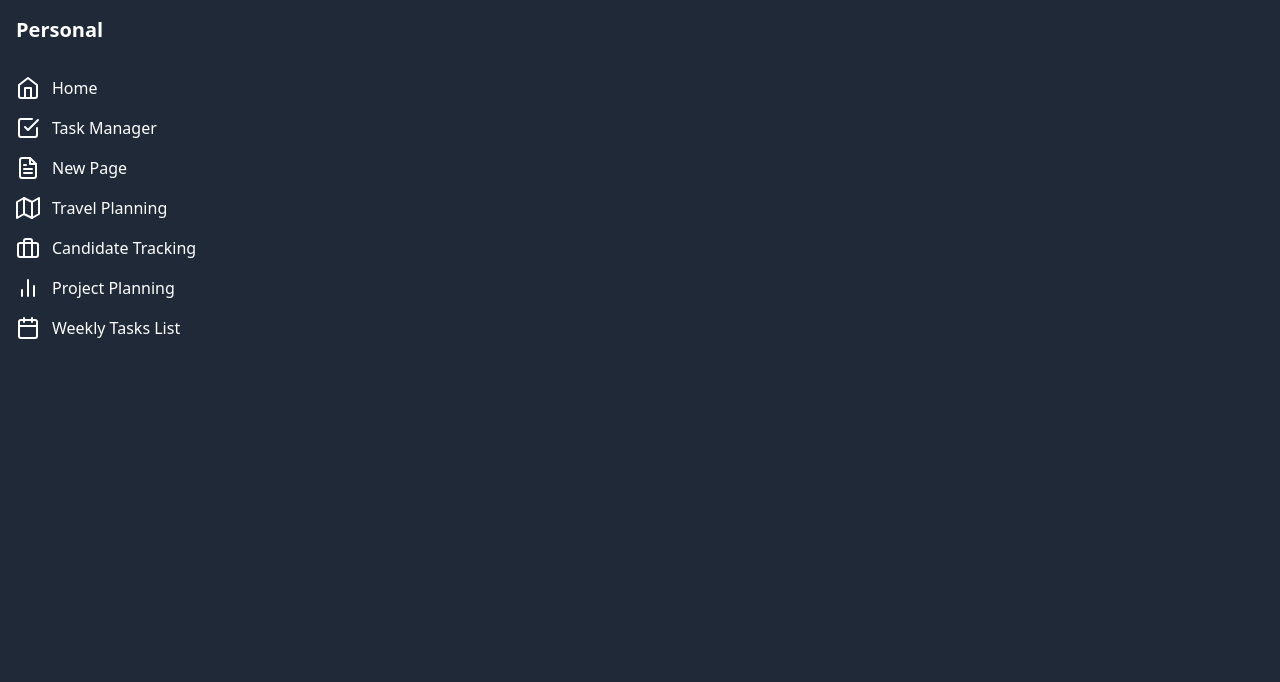
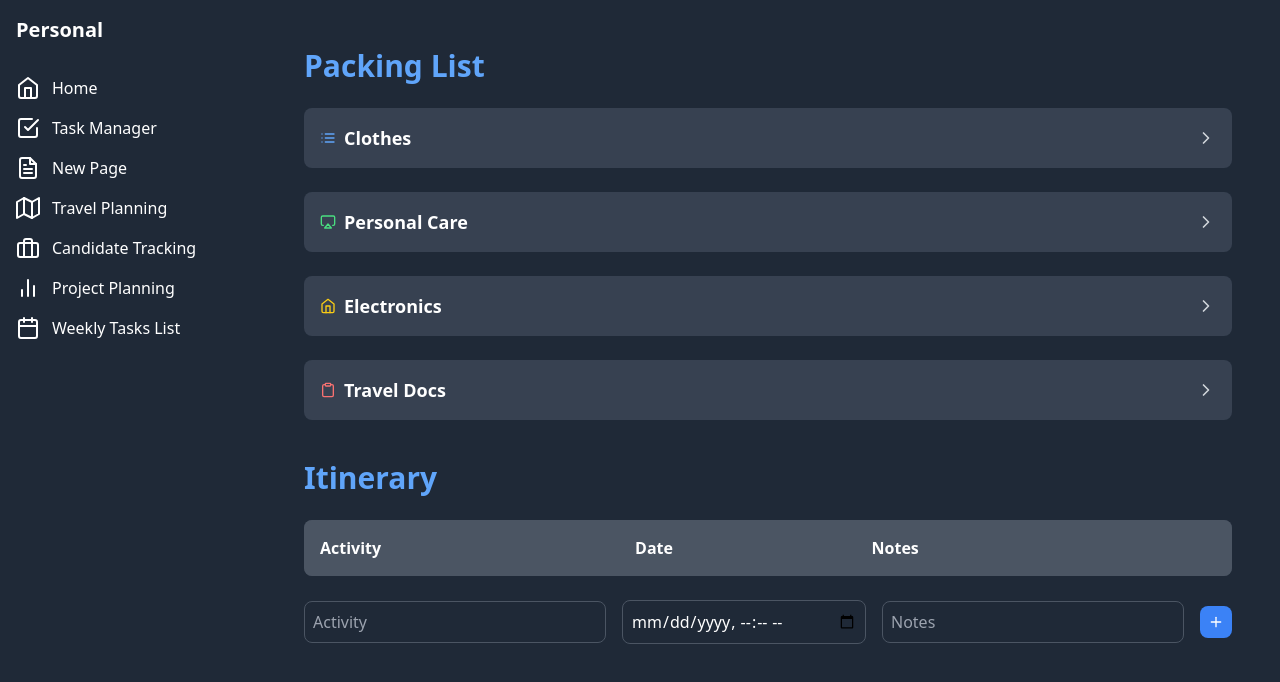
Before and after one commit to gabriellamsa/focusly, a React (Vite) app: page /travel-planning in a window 1280 px wide. Shown: the top 682 px of the page. Built offline with nearby package versions, Linux system fonts and the light colour scheme.

Commit message:
Creating TravelPlanning, inserting list and table

```diff
--- a/src/App.jsx
+++ b/src/App.jsx
@@ -3,6 +3,7 @@ import Sidebar from "./components/Sidebar";
 import HomePage from "./pages/HomePage";
 import TaskManager from "./components/TaskManager";
 import NewPage from "./pages/NewPage";
+import TravelPlanning from "./pages/TravelPlanning";
 
 function App() {
   return (
@@ -14,6 +15,7 @@ function App() {
             <Route path="/" element={<HomePage />} />
             <Route path="/task-manager" element={<TaskManager />} />
             <Route path="/new-page" element={<NewPage />} />
+            <Route path="/travel-planning" element={<TravelPlanning />} />
           </Routes>
         </div>
       </div>
--- a/src/components/TaskManager.jsx
+++ b/src/components/TaskManager.jsx
@@ -1,4 +1,5 @@
 import { useState } from "react";
+import { FiTrash2 } from "react-icons/fi";
 
 function TaskManager() {
   const [tasks, setTasks] = useState([]);
@@ -22,13 +23,13 @@ function TaskManager() {
     );
   };
 
-  const removeTask = (id) => {
-    setTasks(tasks.filter((task) => task.id !== id));
+  const handleRemoveTask = (id) => {
+    setTasks((prev) => prev.filter((task) => task.id !== id));
   };
 
   return (
     <div className="max-w-4xl mx-auto bg-gray-800 p-8 rounded-lg shadow-lg">
-      <h1 className="text-4xl font-semibold text-center text-white mb-6">
+      <h1 className="text-3xl font-bold mt-10 mb-6 text-blue-400">
         Task Manager
       </h1>
 
@@ -39,7 +40,7 @@ function TaskManager() {
           value={taskInput}
           onChange={(e) => setTaskInput(e.target.value)}
           onKeyDown={addTask}
-          className="w-full p-4 text-xl bg-gray-900 border border-gray-600 rounded-lg focus:outline-none focus:ring-2 focus:ring-blue-500"
+          className="w-full p-4 text-xl text-white bg-gray-900 border border-gray-600 rounded-lg focus:outline-none focus:ring-2 focus:ring-blue-500"
           placeholder="Type a new task and hit Enter..."
         />
       </div>
@@ -64,7 +65,12 @@ function TaskManager() {
               >
                 {task.text}
               </div>
-              <button onClick={() => removeTask(task.id)}>🗑️</button>
+              <button
+                onClick={() => handleRemoveTask(task.id)}
+                className="p-2 bg-gray-700 text-gray-300 rounded-lg hover:bg-gray-600"
+              >
+                <FiTrash2 />
+              </button>
             </div>
           ))
         )}
--- a/src/pages/NewPage.jsx
+++ b/src/pages/NewPage.jsx
@@ -37,7 +37,6 @@ function NewPage() {
       setMessages((prev) => [...prev, { id: Date.now(), text, attachments }]);
     }
 
-    // clean editor and attachments
     setText("");
     setAttachments([]);
   };
@@ -139,8 +138,8 @@ function NewPage() {
   };
 
   return (
-    <div className="p-6">
-      <h1 className="text-4xl font-bold text-white mb-4">New Page</h1>
+    <div className="p-6 bg-gray-800 text-white min-h-screen">
+      <h1 className="text-3xl font-bold mb-6 text-blue-400">New Page</h1>
 
       {/* text editor */}
       <div className="bg-gray-900 p-4 rounded-lg border border-gray-700 mb-4 relative">
--- /dev/null
+++ b/src/pages/TravelPlanning.jsx
@@ -0,0 +1,211 @@
+import { useState } from "react";
+import {
+  FiChevronDown,
+  FiChevronRight,
+  FiPlus,
+  FiTrash2,
+  FiList,
+  FiAirplay,
+  FiClipboard,
+  FiHome,
+} from "react-icons/fi";
+
+function TravelPlanning() {
+  // states for expandable lists
+  const [openSections, setOpenSections] = useState({
+    clothes: false,
+    personalCare: false,
+    electronics: false,
+    travelDocs: false,
+  });
+
+  // initial list data
+  const initialLists = {
+    clothes: ["Shirts", "Pants", "Shoes"],
+    personalCare: ["Toothbrush", "Shampoo", "Towel"],
+    electronics: ["Charger", "Phone", "Headphones"],
+    travelDocs: ["Passport", "Tickets", "Visa"],
+  };
+
+  const [lists, setLists] = useState(initialLists);
+  const [newItem, setNewItem] = useState("");
+
+  // itinerary table
+  const [itinerary, setItinerary] = useState([]);
+
+  const [newRow, setNewRow] = useState({ activity: "", date: "", notes: "" });
+
+  // function to toggle the section's expanded/collapsed state
+  const toggleSection = (section) => {
+    setOpenSections((prev) => ({ ...prev, [section]: !prev[section] }));
+  };
+
+  const addItem = (section) => {
+    if (newItem.trim()) {
+      setLists((prev) => ({
+        ...prev,
+        [section]: [...prev[section], newItem],
+      }));
+      setNewItem("");
+    }
+  };
+
+  const removeItem = (section, index) => {
+    setLists((prev) => ({
+      ...prev,
+      [section]: prev[section].filter((_, i) => i !== index),
+    }));
+  };
+
+  const addItineraryRow = () => {
+    if (newRow.activity.trim()) {
+      setItinerary((prev) => [...prev, { id: Date.now(), ...newRow }]);
+      setNewRow({ activity: "", date: "", notes: "" });
+    }
+  };
+
+  const removeItineraryRow = (id) => {
+    setItinerary((prev) => prev.filter((row) => row.id !== id));
+  };
+
+  return (
+    <div className="p-6 bg-gray-800 text-white min-h-screen">
+      {/* expandable lists section */}
+      <h1 className="text-3xl font-bold mb-6 text-blue-400">Packing List</h1>
+      {Object.keys(lists).map((sectionKey) => (
+        <div key={sectionKey} className="mb-6">
+          <div
+            onClick={() => toggleSection(sectionKey)}
+            className="flex justify-between items-center cursor-pointer bg-gray-700 p-4 rounded-lg hover:bg-gray-600 transition-all duration-300"
+          >
+            <div className="flex items-center space-x-2">
+              {sectionKey === "clothes" && <FiList className="text-blue-400" />}
+              {sectionKey === "personalCare" && (
+                <FiAirplay className="text-green-400" />
+              )}
+              {sectionKey === "electronics" && (
+                <FiHome className="text-yellow-400" />
+              )}
+              {sectionKey === "travelDocs" && (
+                <FiClipboard className="text-red-400" />
+              )}
+              <h2 className="text-lg font-semibold capitalize">
+                {sectionKey
+                  .replace(/([A-Z])/g, " $1")
+                  .replace(/^./, (str) => str.toUpperCase())}
+              </h2>
+            </div>
+            {openSections[sectionKey] ? (
+              <FiChevronDown className="text-xl text-gray-300" />
+            ) : (
+              <FiChevronRight className="text-xl text-gray-300" />
+            )}
+          </div>
+
+          {/* list content */}
+          {openSections[sectionKey] && (
+            <div className="p-4 bg-gray-900 rounded-lg space-y-2 mt-2">
+              {lists[sectionKey].map((item, index) => (
+                <div
+                  key={index}
+                  className="flex justify-between items-center bg-gray-700 p-3 rounded-lg hover:bg-gray-600 transition-all duration-300"
+                >
+                  <span>{item}</span>
+                  <button
+                    onClick={() => removeItem(sectionKey, index)}
+                    className="p-2 bg-gray-700 text-gray-300 rounded-lg hover:bg-gray-600"
+                  >
+                    <FiTrash2 />
+                  </button>
+                </div>
+              ))}
+              <div className="flex items-center space-x-2 mt-2">
+                <input
+                  type="text"
+                  value={newItem}
+                  onChange={(e) => setNewItem(e.target.value)}
+                  className="flex-1 p-2 bg-gray-800 border border-gray-600 rounded-lg text-white"
+                  placeholder="Add new item"
+                />
+                <button
+                  onClick={() => addItem(sectionKey)}
+                  className="p-2 bg-blue-500 rounded-lg hover:bg-blue-600"
+                >
+                  <FiPlus className="text-white" />
+                </button>
+              </div>
+            </div>
+          )}
+        </div>
+      ))}
+
+      {/* itinerary section */}
+      <h1 className="text-3xl font-bold mt-10 mb-6 text-blue-400">Itinerary</h1>
+      <table className="w-full table-auto bg-gray-700 text-white rounded-lg overflow-hidden">
+        <thead>
+          <tr className="bg-gray-600">
+            <th className="p-4 text-left">Activity</th>
+            <th className="p-4 text-left">Date</th>
+            <th className="p-4 text-left">Notes</th>
+            <th className="p-4"></th>
+          </tr>
+        </thead>
+        <tbody>
+          {itinerary.map((row) => (
+            <tr key={row.id} className="border-t border-gray-600">
+              <td className="p-4">{row.activity}</td>
+              <td className="p-4">{row.date}</td>
+              <td className="p-4">{row.notes}</td>
+              <td className="p-4">
+                <button
+                  onClick={() => removeItineraryRow(row.id)}
+                  className="text-red-500 hover:text-red-700"
+                >
+                  <FiTrash2 />
+                </button>
+              </td>
+            </tr>
+          ))}
+        </tbody>
+      </table>
+
+      {/* add new row to itinerary */}
+      <div className="flex items-center space-x-4 mt-6">
+        <input
+          type="text"
+          value={newRow.activity}
+          onChange={(e) =>
+            setNewRow((prev) => ({ ...prev, activity: e.target.value }))
+          }
+          placeholder="Activity"
+          className="flex-1 p-2 bg-gray-800 border border-gray-600 rounded-lg text-white"
+        />
+        <input
+          type="datetime-local"
+          value={newRow.date}
+          onChange={(e) =>
+            setNewRow((prev) => ({ ...prev, date: e.target.value }))
+          }
+          className="p-2 bg-gray-800 border border-gray-600 rounded-lg text-white"
+        />
+        <input
+          type="text"
+          value={newRow.notes}
+          onChange={(e) =>
+            setNewRow((prev) => ({ ...prev, notes: e.target.value }))
+          }
+          placeholder="Notes"
+          className="flex-1 p-2 bg-gray-800 border border-gray-600 rounded-lg text-white"
+        />
+        <button
+          onClick={addItineraryRow}
+          className="p-2 bg-blue-500 rounded-lg hover:bg-blue-600"
+        >
+          <FiPlus className="text-white" />
+        </button>
+      </div>
+    </div>
+  );
+}
+
+export default TravelPlanning;
```
